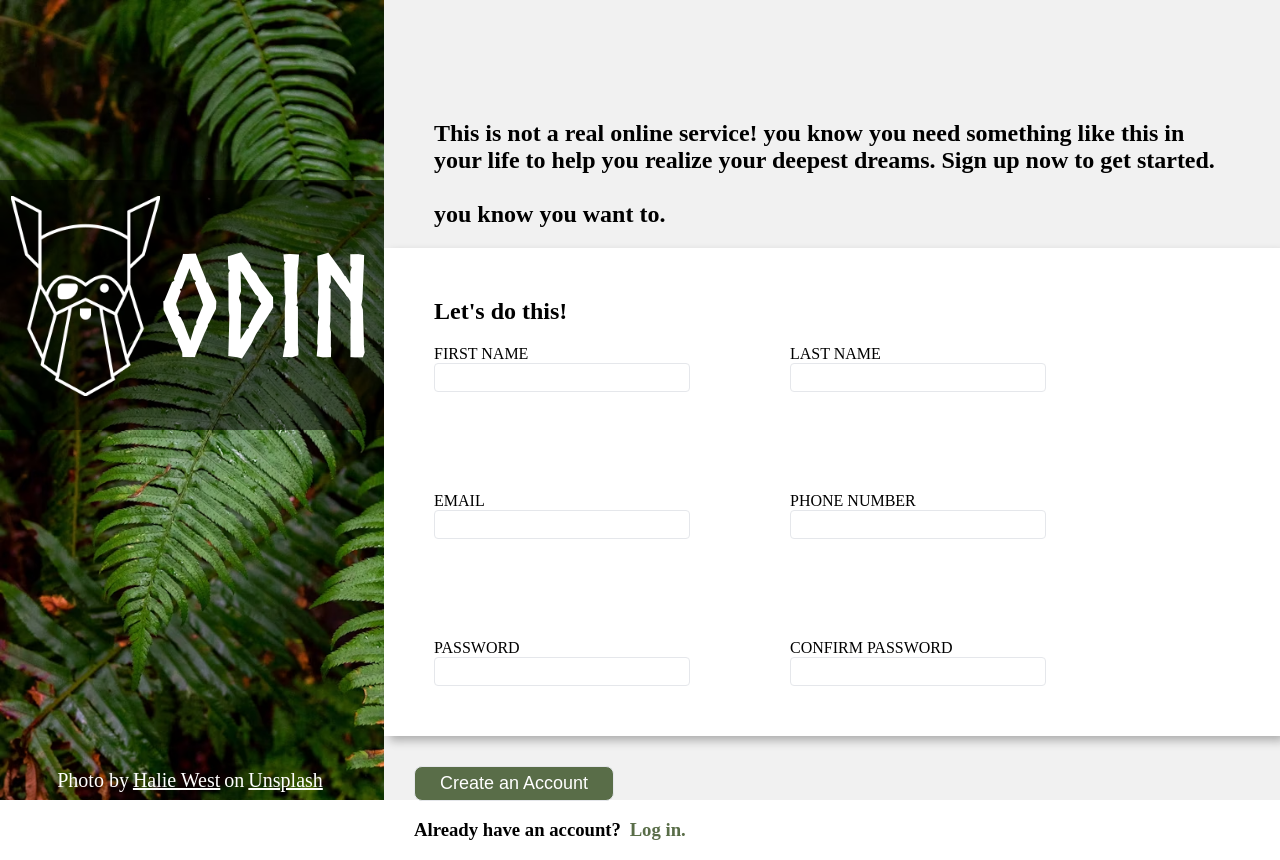
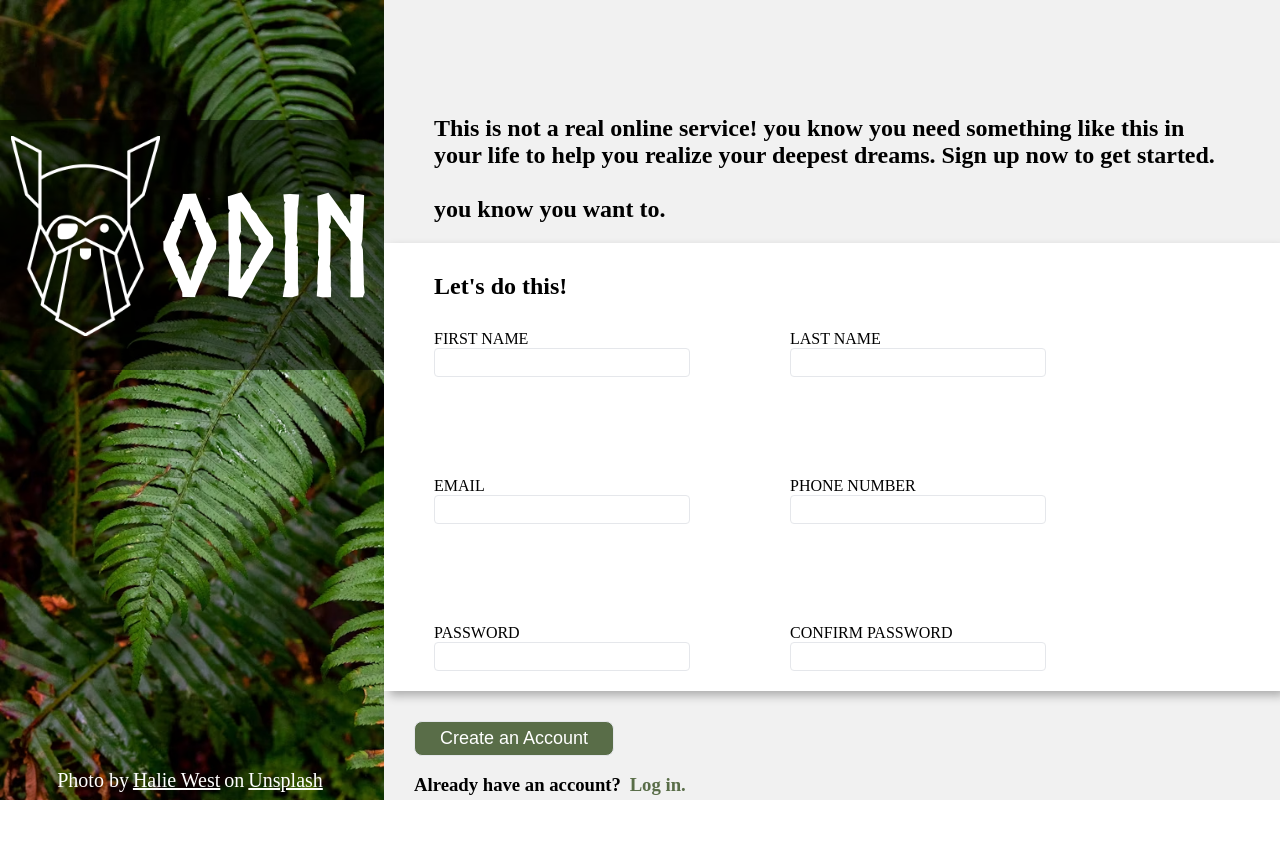
Before and after one commit to Sirjandeep-Singh/signuppage, a plain HTML site: page index.htm in a window 1280 px wide. After the commit the page ends 815 px from the top, so only its background shows below. Drawn offline with Linux system fonts and the light colour scheme.

Commit message:
Aspect ratio adjusting again

```diff
--- a/styles.css
+++ b/styles.css
@@ -27,7 +27,7 @@ div.left{
 .opaque-odin{
     box-sizing: border-box;
     position: relative;
-    top: 180px;
+    top: 120px;
     display: flex;
     justify-content: center;
     align-items: center;
@@ -60,7 +60,7 @@ div.right{
     height: 100vh;
     width: max(70vw,350px);
     background-color: #f1f1f1;
-    padding: 100px 0px;
+    padding: 95px 0px;
 }
 .form{
     display: flex;
@@ -76,11 +76,11 @@ div.right{
     width: inherit;
     box-shadow: 0.3rem 0.3rem 0.6rem rgb(0 0 0 / 30%);
     margin: 0px;
-    padding: 50px;
+    padding: 20px 50px;
     background-color: white;
 }
 .card h2{
-    padding: 0px;
+    padding: 10px 0px;
     margin-top: 0px;
 }
 .submit{
```
